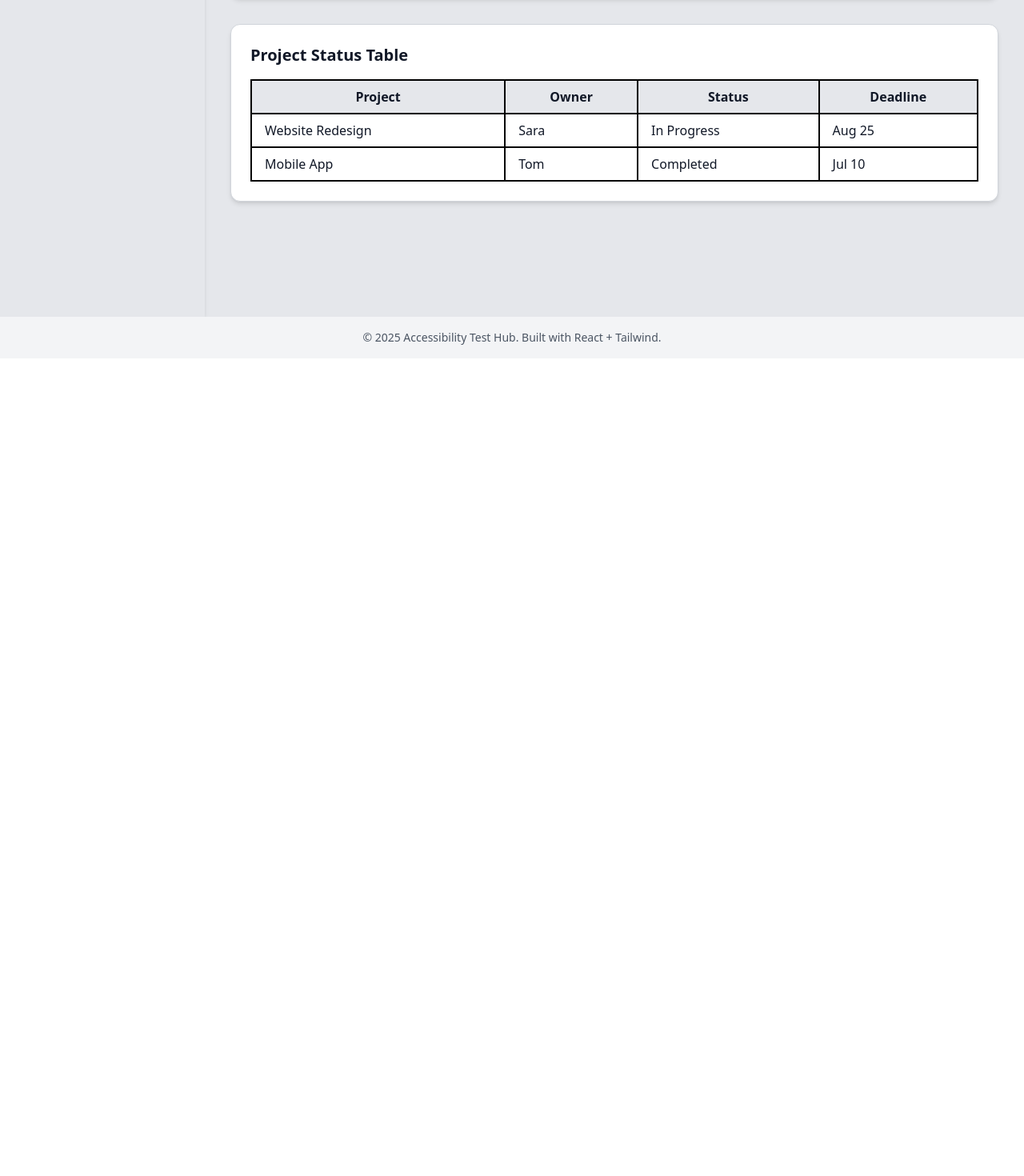
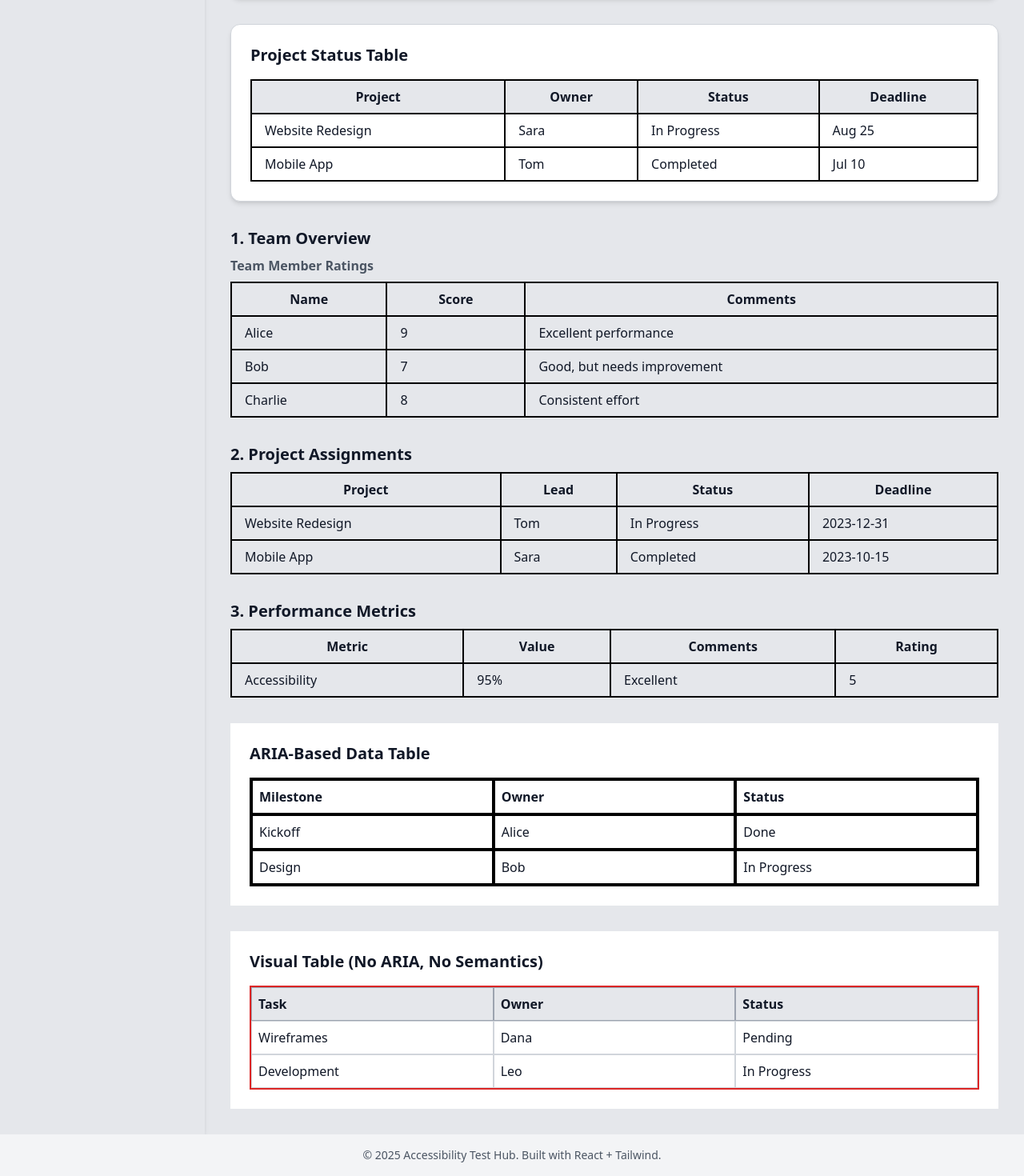
Before and after one commit to karthikveerla/a11y_webtesting, a React (Vite) app: page /semantic-simple in a window 1280 px wide. Shown: the part 352-1822 px from the top of the page at 80% size. Before the commit the page ends 800 px from the top, so only its background shows below. Built offline with nearby package versions, Linux system fonts and the light colour scheme.

Commit message:
updated tables

```diff
--- a/src/App.tsx
+++ b/src/App.tsx
@@ -5,6 +5,7 @@ import SemanticComplexTable from './pages/SemanticComplexTable';
 import LayoutTable from './pages/LayoutTable';
 import GridTable from './pages/GridTable';
 import TestingTable from './pages/TestingTable';
+import ImageTable from './pages/ImageTable';
 
 function App() {
   return (
@@ -18,9 +19,10 @@ function App() {
           <h2 className="text-lg font-bold mb-4">Test Pages</h2>
           <ul className="space-y-3">
             <li><Link className="text-blue-600 hover:underline" to="/semantic-simple">Semantic Simple Table</Link></li>
-            <li><Link className="text-blue-600 hover:underline" to="/semantic-complex">Semantic Complex Table</Link></li>
+            {/* <li><Link className="text-blue-600 hover:underline" to="/semantic-complex">Semantic Complex Table</Link></li> */}
             <li><Link className="text-blue-600 hover:underline" to="/layout-table">Layout Table</Link></li>
-            <li><Link className="text-blue-600 hover:underline" to="/grid-table">Grid Table</Link></li>
+            {/* <li><Link className="text-blue-600 hover:underline" to="/grid-table">Grid Table</Link></li> */}
+            <li><Link className="text-blue-600 hover:underline" to="/image-table">Image Table</Link></li>
             <li><Link className="text-blue-600 hover:underline" to="/testing-table">Test Table</Link></li>
           </ul>
         </nav>
@@ -29,9 +31,10 @@ function App() {
           <Routes>
 
             <Route path="/semantic-simple" element={<SemanticSimpleTable />} />
-            <Route path="/semantic-complex" element={<SemanticComplexTable />} />
+            {/* <Route path="/semantic-complex" element={<SemanticComplexTable />} /> */}
             <Route path="/layout-table" element={<LayoutTable />} />
-            <Route path="/grid-table" element={<GridTable />} />
+            {/* <Route path="/grid-table" element={<GridTable />} /> */}
+            <Route path="/image-table" element={<ImageTable />} />
             <Route path="/testing-table" element={<TestingTable />} />
           </Routes>
         </main>
--- /dev/null
+++ b/src/pages/ImageTable.tsx
@@ -0,0 +1,51 @@
+import React from 'react';
+
+const ImageTable = () => {
+  return (
+    <div className="p-8 space-y-12 bg-white text-gray-900">
+      {/* 1. Semantic HTML Table (UI = DOM match) */}
+      <section>
+        <h2 className="text-xl font-bold mb-4">1. Current Team Assignments</h2>
+        <table id="table-current-team" className="table-auto w-full border-2 border-gray-800">
+          <caption className="caption-top text-left font-semibold text-gray-700 mb-2">
+            Team and Roles
+          </caption>
+          <thead className="bg-gray-100">
+            <tr>
+              <th className="border-2 px-4 py-2">Name</th>
+              <th className="border-2 px-4 py-2">Role</th>
+              <th className="border-2 px-4 py-2">Status</th>
+            </tr>
+          </thead>
+          <tbody>
+            <tr>
+              <td className="border px-4 py-2">Anjali</td>
+              <td className="border px-4 py-2">Developer</td>
+              <td className="border px-4 py-2">Active</td>
+            </tr>
+            <tr>
+              <td className="border px-4 py-2">David</td>
+              <td className="border px-4 py-2">Designer</td>
+              <td className="border px-4 py-2">On Leave</td>
+            </tr>
+          </tbody>
+        </table>
+      </section>
+
+      {/* 2. Image-only table (UI visible, not semantic DOM) */}
+      <section>
+        <h2 className="text-xl font-bold mb-4">2. Archived Assignments</h2>
+        <p className="mb-2 text-sm text-gray-700">Below is a visual summary of archived team roles:</p>
+        <img
+          id="img-archived-table"
+          src="tablesnip.png"
+          alt="Archived team assignments table visual"
+          className="border-2 border-gray-800"
+        />
+      </section>
+    </div>
+
+  );
+};
+
+export default ImageTable;
--- a/src/pages/SemanticSimpleTable.tsx
+++ b/src/pages/SemanticSimpleTable.tsx
@@ -1,10 +1,10 @@
 const SemanticSimpleTable = () => (
   <div className="space-y-8">
-    {/* Table 1: Employee Performance */}
+    {/* Table 1: Employee Performance - caption mismatch*/}
     <div className="bg-white rounded-xl shadow-md p-6 border border-gray-300">
       <h1 className="text-2xl font-bold mb-4">Semantic Simple Table</h1>
       <table
-        id="semanticTable"
+        id="performanceTable"
         className="table-auto border-2 border-black w-full"
         aria-label="Employee performance table"
       >
@@ -36,7 +36,8 @@ const SemanticSimpleTable = () => (
       </table>
     </div>
 
-    {/* Table 2: Project Status */}
+
+    {/* Table 2: Project Status - no caption*/}
     <div className="bg-white rounded-xl shadow-md p-6 border border-gray-300">
       <h2 className="text-xl font-semibold mb-4">Project Status Table</h2>
       <table
@@ -71,6 +72,153 @@ const SemanticSimpleTable = () => (
         </tbody>
       </table>
     </div>
+
+    {/* Table 3: Team Ratings - html tags + no role  -Pass*/}
+        <section id="section-team-overview">
+      <h2 className="text-xl font-bold mb-2">1. Team Overview</h2>
+      <table
+        id="table-team"
+        className="table-auto w-full border-2 border-black"
+        aria-label="Team member details"
+      >
+        <caption className="caption-top text-left font-semibold text-gray-600 mb-2">
+          Team Member Ratings
+        </caption>
+        <thead className="bg-gray-200">
+          <tr>
+            <th className="border-2 border-black px-4 py-2">Name</th>
+            <th className="border-2 border-black px-4 py-2">Score</th>
+            <th className="border-2 border-black px-4 py-2">Comments</th>
+          </tr>
+        </thead>
+        <tbody>
+          <tr>
+            <td className="border-2 border-black px-4 py-2">Alice</td>
+            <td className="border-2 border-black px-4 py-2">9</td>
+            <td className="border-2 border-black px-4 py-2">Excellent performance</td>
+          </tr>
+          <tr>
+            <td className="border-2 border-black px-4 py-2">Bob</td>
+            <td className="border-2 border-black px-4 py-2">7</td>
+            <td className="border-2 border-black px-4 py-2">Good, but needs improvement</td>
+          </tr>
+          <tr>
+            <td className="border-2 border-black px-4 py-2">Charlie</td>
+            <td className="border-2 border-black px-4 py-2">8</td>
+            <td className="border-2 border-black px-4 py-2">Consistent effort</td>
+          </tr>
+        </tbody>
+      </table>
+        </section>
+
+    {/* Table 4: Project Assignments with Presentation Role misuse*/}
+    <section id="section-projects">
+      <h2 className="text-xl font-bold mb-2">2. Project Assignments</h2>
+      <table id="table-projects" className="table-auto w-full border-2 border-black" role="presentation">
+        <thead className="bg-gray-200">
+          <tr>
+            <th className="border-2 border-black px-4 py-2">Project</th>
+            <th className="border-2 border-black px-4 py-2">Lead</th>
+            <th className="border-2 border-black px-4 py-2">Status</th>
+            <th className="border-2 border-black px-4 py-2">Deadline</th>
+          </tr>
+        </thead>
+        <tbody>
+          <tr>
+            <td className="border-2 border-black px-4 py-2">Website Redesign</td>
+            <td className="border-2 border-black px-4 py-2">Tom</td>
+            <td className="border-2 border-black px-4 py-2">In Progress</td>
+            <td className="border-2 border-black px-4 py-2">2023-12-31</td>
+          </tr>
+          <tr>
+            <td className="border-2 border-black px-4 py-2">Mobile App</td>
+            <td className="border-2 border-black px-4 py-2">Sara</td>
+            <td className="border-2 border-black px-4 py-2">Completed</td>
+            <td className="border-2 border-black px-4 py-2">2023-10-15</td>
+          </tr>
+        </tbody>
+      </table>
+    </section>
+
+    {/* 3. Table with ARIA Role misuse*/}
+    <section id="section-performance">
+      <h2 className="text-xl font-bold mb-2">3. Performance Metrics</h2>
+      <table id="table-performance" className="table-auto w-full border-2 border-black" role="grid">
+        <thead className="bg-gray-200">
+          <tr>
+            <th className="border-2 border-black px-4 py-2">Metric</th>
+            <th className="border-2 border-black px-4 py-2">Value</th>
+            <th className="border-2 border-black px-4 py-2">Comments</th>
+            <th className="border-2 border-black px-4 py-2">Rating</th>
+          </tr>
+        </thead>
+        <tbody>
+          <tr>
+            <td className="border-2 border-black px-4 py-2">Accessibility</td>
+            <td className="border-2 border-black px-4 py-2">95%</td>
+            <td className="border-2 border-black px-4 py-2">Excellent</td>
+            <td className="border-2 border-black px-4 py-2">5</td>
+          </tr>
+        </tbody>
+      </table>
+    </section>
+    {/* 4. ARIA-based Data Table */}
+    <section id="section-aria-data-table" className="p-6 bg-white text-gray-900">
+      <h2 className="text-xl font-bold mb-4">ARIA-Based Data Table</h2>
+
+      <div
+        id="table-aria-data"
+        role="table"
+        className="border-2 border-black grid grid-cols-3 w-full"
+        aria-label="Project milestone progress"
+      >
+        {/* Header Row */}
+        <div role="rowgroup" className="contents">
+          <div role="row" className="contents bg-gray-200 font-bold">
+            <div role="columnheader" className="border-2 border-black p-2">Milestone</div>
+            <div role="columnheader" className="border-2 border-black p-2">Owner</div>
+            <div role="columnheader" className="border-2 border-black p-2">Status</div>
+          </div>
+        </div>
+
+        {/* Body Rows */}
+        <div role="rowgroup" className="contents">
+          <div role="row" className="contents">
+            <div role="cell" className="border-2 border-black p-2">Kickoff</div>
+            <div role="cell" className="border-2 border-black p-2">Alice</div>
+            <div role="cell" className="border-2 border-black p-2">Done</div>
+          </div>
+          <div role="row" className="contents">
+            <div role="cell" className="border-2 border-black p-2">Design</div>
+            <div role="cell" className="border-2 border-black p-2">Bob</div>
+            <div role="cell" className="border-2 border-black p-2">In Progress</div>
+          </div>
+        </div>
+      </div>
+    </section>
+    {/* 5. Visual Table with No ARIA, No Semantics */}
+    <section id="section-aria-data-fail" className="p-6 bg-white text-gray-900">
+      <h2 className="text-xl font-bold mb-4">Visual Table (No ARIA, No Semantics)</h2>
+
+      <div
+        id="table-aria-fail"
+        className="grid grid-cols-3 border-2 border-red-600 w-full"
+      >
+        {/* Visual Headers - no roles */}
+        <div className="p-2 font-bold border border-gray-400 bg-gray-200">Task</div>
+        <div className="p-2 font-bold border border-gray-400 bg-gray-200">Owner</div>
+        <div className="p-2 font-bold border border-gray-400 bg-gray-200">Status</div>
+
+        {/* Visual Rows - no roles */}
+        <div className="p-2 border border-gray-300">Wireframes</div>
+        <div className="p-2 border border-gray-300">Dana</div>
+        <div className="p-2 border border-gray-300">Pending</div>
+
+        <div className="p-2 border border-gray-300">Development</div>
+        <div className="p-2 border border-gray-300">Leo</div>
+        <div className="p-2 border border-gray-300">In Progress</div>
+      </div>
+    </section>
   </div>
 );
 
```
Also changed, not shown: src/pages/LayoutTable.tsx (+36 -19 lines).
